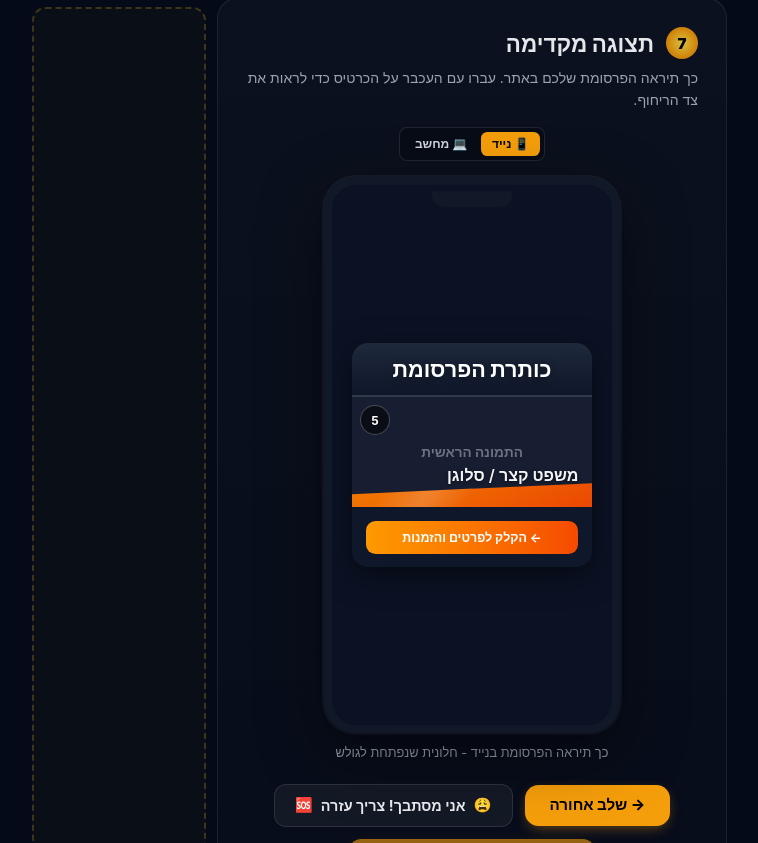
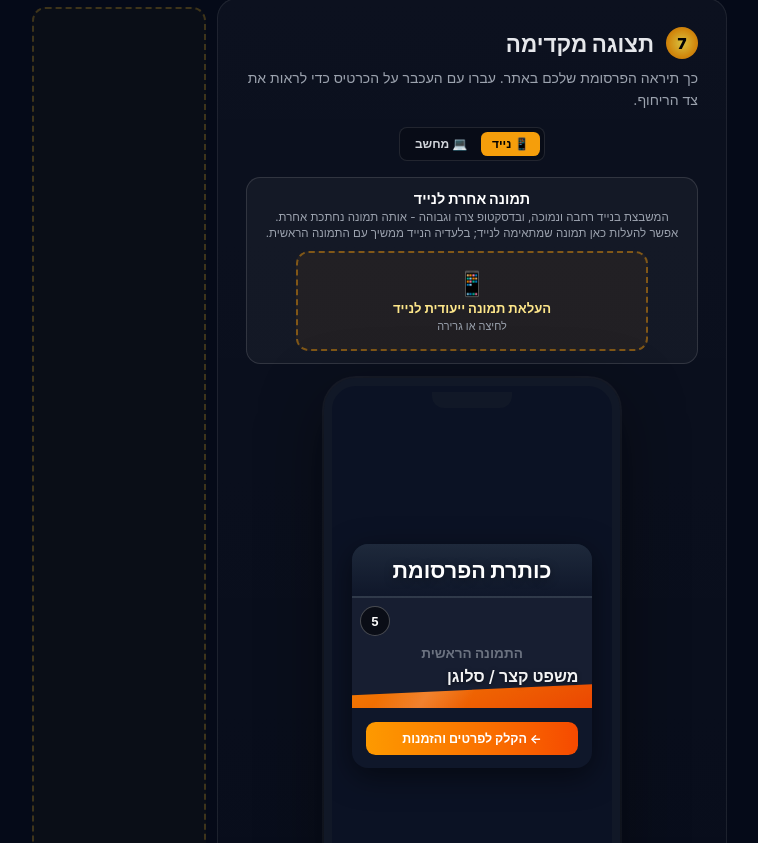
Before and after one commit to gofreeil/purchasing_groups, a SvelteKit app: page /advertise/builder in a window 1280 px wide. Shown: the part 3177-4020 px from the top of the page, without its empty margins (329-1087 px from the left). Built offline with nearby package versions, Linux system fonts and the light colour scheme; no server answers; a web font is replaced by a local one.

Commit message:
הוספת תמונה ייעודית לנייד מעל התצוגה המקדימה בסטודיו

```diff
--- a/src/routes/advertise/builder/+page.svelte
+++ b/src/routes/advertise/builder/+page.svelte
@@ -296,6 +296,16 @@
     let mainImageZoom = $state(1);
     // ה-fit המאוחד שמוזרם לכל התצוגות (וגם נשלח עם המודעה בשליחה)
     let mainImageFit = $derived({ x: mainImageObjectX, y: mainImageObjectY, z: mainImageZoom });
+
+    // תמונה ייעודית לנייד: המשבצת בנייד רחבה ונמוכה, ובדסקטופ צרה וגבוהה
+    let mobileImage = $state("");
+    let mobileImageObjectX = $state(50);
+    let mobileImageObjectY = $state(50);
+    let mobileImageZoom = $state(1);
+    let mobileImageFit = $derived({ x: mobileImageObjectX, y: mobileImageObjectY, z: mobileImageZoom });
+    let previewMobileImage = $derived(mobileImage || mainImage);
+    let previewMobileFit = $derived(mobileImage ? mobileImageFit : mainImageFit);
+    let isDraggingMobile = $state(false);
     let title = $state("");
     let titleColor = $state("#ffffff");
     let titleFontSize = $state(1.15);
@@ -533,6 +543,8 @@
             title, subtitle, hoverText, cta, gradient,
             logo, mainImage,
             mainImageFit: { x: mainImageObjectX, y: mainImageObjectY, z: mainImageZoom },
+            mobileImage: mobileImage || undefined,
+            mobileImageFit: mobileImage ? { x: mobileImageObjectX, y: mobileImageObjectY, z: mobileImageZoom } : undefined,
             landing: {
                 headline: landingHeadline,
                 pitch: landingPitch,
@@ -551,6 +563,7 @@
     /** החלת תמונות שכווצו בחזרה על המצב (אחרי shrinkAdPayload) @param {any} p */
     function applyPayloadImages(p) {
         if (p.mainImage !== mainImage) mainImage = p.mainImage;
+        if (p.mobileImage && p.mobileImage !== mobileImage) mobileImage = p.mobileImage;
         if (p.logo !== logo) logo = p.logo;
         if (p.landing.image !== landingImage) landingImage = p.landing.image;
         let productsChanged = false;
@@ -564,7 +577,7 @@
 
     /**
      * @param {File | null | undefined} file
-     * @param {'main' | 'logo'} target
+     * @param {'main' | 'logo' | 'mobile'} target
      */
     async function processImageFile(file, target) {
         if (!file) return;
@@ -581,11 +594,12 @@
         // בדיקת התקציב הכולל: התמונה נכנסת רק אם כל המודעה נשארת מתחת לתקרה
         const candidate = buildPayloadSnapshot();
         if (target === "main") candidate.mainImage = url;
+        else if (target === "mobile") candidate.mobileImage = url;
         else candidate.logo = url;
         const fit = await shrinkAdPayload(candidate, AD_EFFECTIVE_LIMIT);
         if (!fit.ok) {
             uploadIssue = {
-                zone: target,
+                zone: target === "mobile" ? "main" : target,
                 msg: fmt(T.noRoom, { img: heaviestImageLabel(candidate, imageLabels) || "—" }),
             };
             return; // המצב הקיים לא נגעו בו — אפשר להמשיך לעבוד
@@ -593,13 +607,17 @@
 
         applyPayloadImages(candidate);
         if (res.wasCompressed || fit.changed) {
-            const finalUrl = target === "main" ? candidate.mainImage : candidate.logo;
+            const finalUrl = target === "main" ? candidate.mainImage : target === "mobile" ? candidate.mobileImage : candidate.logo;
             showCompressNotice(res.originalBytes, approxDataUrlBytes(finalUrl));
         }
         if (target === "main") {
             mainImageObjectX = 50;
             mainImageObjectY = 50;
             mainImageZoom = 1;
+        } else if (target === "mobile") {
+            mobileImageObjectX = 50;
+            mobileImageObjectY = 50;
+            mobileImageZoom = 1;
         } else {
             logoOriginal = candidate.logo;
             hasCircleCrop = false;
@@ -609,32 +627,51 @@
 
     /**
      * @param {Event} e
-     * @param {'main' | 'logo'} target
+     * @param {'main' | 'logo' | 'mobile'} target
      */
     async function handleImage(e, target) {
         const input = /** @type {HTMLInputElement} */ (e.target);
         await processImageFile(input.files?.[0], target);
     }
 
-    /** @param {'main' | 'logo'} target */
+    /** @param {'main' | 'logo' | 'mobile'} target */
     function clearImage(target) {
         if (target === "main") { mainImage = ""; mainImageObjectX = 50; mainImageObjectY = 50; mainImageZoom = 1; }
+        else if (target === "mobile") { mobileImage = ""; mobileImageObjectX = 50; mobileImageObjectY = 50; mobileImageZoom = 1; }
         else { logo = ""; logoOriginal = ""; hasCircleCrop = false; }
     }
-    /** @param {'up' | 'down' | 'left' | 'right'} dir */
-    function nudgeMainImage(dir) {
+    /**
+     * @param {'up' | 'down' | 'left' | 'right'} dir
+     * @param {'main' | 'mobile'} [which]
+     */
+    function nudgeMainImage(dir, which = "main") {
         const STEP = 8;
+        if (which === "mobile") {
+            if (dir === "up") mobileImageObjectY = Math.max(0, mobileImageObjectY - STEP);
+            if (dir === "down") mobileImageObjectY = Math.min(100, mobileImageObjectY + STEP);
+            if (dir === "left") mobileImageObjectX = Math.max(0, mobileImageObjectX - STEP);
+            if (dir === "right") mobileImageObjectX = Math.min(100, mobileImageObjectX + STEP);
+        } else {
             if (dir === "up") mainImageObjectY = Math.max(0, mainImageObjectY - STEP);
             if (dir === "down") mainImageObjectY = Math.min(100, mainImageObjectY + STEP);
             if (dir === "left") mainImageObjectX = Math.max(0, mainImageObjectX - STEP);
             if (dir === "right") mainImageObjectX = Math.min(100, mainImageObjectX + STEP);
         }
+    }
     /** זום פנימה/החוצה בצעדים יחסיים; 1 = מילוי המשבצת (cover) */
-    /** @param {'in' | 'out'} dir */
-    function zoomMainImage(dir) {
+    /**
+     * @param {'in' | 'out'} dir
+     * @param {'main' | 'mobile'} [which]
+     */
+    function zoomMainImage(dir, which = "main") {
         const FACTOR = 1.15;
+        if (which === "mobile") {
+            const next = dir === "in" ? mobileImageZoom * FACTOR : mobileImageZoom / FACTOR;
+            mobileImageZoom = Math.round(Math.min(AD_ZOOM_MAX, Math.max(AD_ZOOM_MIN, next)) * 100) / 100;
+        } else {
             const next = dir === "in" ? mainImageZoom * FACTOR : mainImageZoom / FACTOR;
             mainImageZoom = Math.round(Math.min(AD_ZOOM_MAX, Math.max(AD_ZOOM_MIN, next)) * 100) / 100;
+        }
     }
 
     /**
@@ -907,6 +944,10 @@
                     mainImageObjectX = typeof d.mainImageObjectX === "number" ? d.mainImageObjectX : 50;
                     mainImageObjectY = typeof d.mainImageObjectY === "number" ? d.mainImageObjectY : 50;
                     mainImageZoom = typeof d.mainImageZoom === "number" ? d.mainImageZoom : 1;
+                    mobileImage = d.mobileImage ?? "";
+                    mobileImageObjectX = typeof d.mobileImageObjectX === "number" ? d.mobileImageObjectX : 50;
+                    mobileImageObjectY = typeof d.mobileImageObjectY === "number" ? d.mobileImageObjectY : 50;
+                    mobileImageZoom = typeof d.mobileImageZoom === "number" ? d.mobileImageZoom : 1;
                     title = d.title ?? "";
                     titleColor = d.titleColor ?? "#ffffff";
                     titleFontSize = typeof d.titleFontSize === "number" ? d.titleFontSize : 1.15;
@@ -989,7 +1030,8 @@
         if (!browser) return;
         const snapshot = {
             logo, logoOriginal, hasCircleCrop, logoShape, logoBg, logoSize, hoverLogo, hoverLogoX, hoverLogoY, hoverLogoSize, logoPosition, logoPositionExplicit, logoFreeX, logoFreeY,
-            mainImage, mainImageObjectX, mainImageObjectY, mainImageZoom, title, titleColor, titleOffsetY, titleFontSize, lpLogoAlign, lpLogoBg, lpLogoSize,
+            mainImage, mainImageObjectX, mainImageObjectY, mainImageZoom,
+            mobileImage, mobileImageObjectX, mobileImageObjectY, mobileImageZoom, title, titleColor, titleOffsetY, titleFontSize, lpLogoAlign, lpLogoBg, lpLogoSize,
             subtitle, subFontSize, subLineHeight, subAlign, hoverText, cta, gradient, diagHeight,
             landingHeadline, landingPitch, landingExtended, landingImage, landingAdvantages,
             uniqueness, phone, whatsapp, website, email, address, hours, products,
@@ -1662,6 +1704,43 @@
                     </div>
 
                     {#if previewMode === "mobile"}
+                        <!-- החלפת תמונה ייעודית לנייד: ממוקמת מעל התצוגה המקדימה -->
+                        <div class="mobile-image-swap">
+                            <h4 class="mobile-image-swap-title">תמונה אחרת לנייד</h4>
+                            <p class="mobile-image-swap-help">המשבצת בנייד רחבה ונמוכה, ובדסקטופ צרה וגבוהה - אותה תמונה נחתכת אחרת. אפשר להעלות כאן תמונה שמתאימה לנייד; בלעדיה הנייד ממשיך עם התמונה הראשית.</p>
+                            {#if mobileImage}
+                                <div class="mobile-image-swap-frame"
+                                     class:dragging={isDraggingMobile}
+                                     ondragover={(e) => dragOver(e, (v) => (isDraggingMobile = v))}
+                                     ondragleave={(e) => dragLeave(e, (v) => (isDraggingMobile = v))}
+                                     ondrop={(e) => handleDrop(e, "mobile", (v) => (isDraggingMobile = v))}>
+                                    <img src={mobileImage} alt="תמונה לנייד" style:object-position="{mobileImageObjectX}% {mobileImageObjectY}%" use:adImgFit={mobileImageFit} />
+                                    <button type="button" class="crop-arrow up" onclick={() => nudgeMainImage("up", "mobile")} aria-label="למעלה">▲</button>
+                                    <button type="button" class="crop-arrow down" onclick={() => nudgeMainImage("down", "mobile")} aria-label="למטה">▼</button>
+                                    <button type="button" class="crop-arrow left" onclick={() => nudgeMainImage("left", "mobile")} aria-label="שמאלה">◀</button>
+                                    <button type="button" class="crop-arrow right" onclick={() => nudgeMainImage("right", "mobile")} aria-label="ימינה">▶</button>
+                                    <button type="button" class="remove-x" onclick={() => clearImage("mobile")} aria-label="הסר תמונה לנייד">✕</button>
+                                    <button type="button" class="crop-reset" onclick={() => { mobileImageObjectX = 50; mobileImageObjectY = 50; mobileImageZoom = 1; }} aria-label="איפוס">⊙</button>
+                                    <button type="button" class="crop-zoom zoom-in" onclick={() => zoomMainImage("in", "mobile")} aria-label="הגדל">＋</button>
+                                    <button type="button" class="crop-zoom zoom-out" onclick={() => zoomMainImage("out", "mobile")} aria-label="הקטן">－</button>
+                                </div>
+                                <p class="mobile-image-swap-note">התמונה לנייד פעילה ומוצגת בתצוגה</p>
+                            {:else}
+                                <label class="mobile-image-swap-drop"
+                                       class:dragging={isDraggingMobile}
+                                       ondragover={(e) => dragOver(e, (v) => (isDraggingMobile = v))}
+                                       ondragleave={(e) => dragLeave(e, (v) => (isDraggingMobile = v))}
+                                       ondrop={(e) => handleDrop(e, "mobile", (v) => (isDraggingMobile = v))}>
+                                    <span style="font-size: 1.5rem;" aria-hidden="true">{isDraggingMobile ? "✨" : "📱"}</span>
+                                    <span class="mobile-image-swap-drop-main">
+                                        {isDraggingMobile ? "שחררו כאן את התמונה" : "העלאת תמונה ייעודית לנייד"}
+                                    </span>
+                                    <span class="mobile-image-swap-drop-sub">לחיצה או גרירה</span>
+                                    <input type="file" accept="image/*" onchange={(e) => handleImage(e, "mobile")} style="display: none;" />
+                                </label>
+                            {/if}
+                        </div>
+
                         <div class="preview-frame">
                             <div class="phone-screen">
                                 <div class="phone-notch"></div>
@@ -1674,8 +1753,8 @@
                                             <h3 class="popup-title-above" style:color={titleColor}>{title || T.phTitle}</h3>
                                         </div>
                                         <div class="popup-img pro-img-wrap">
-                                            {#if mainImage}
-                                                <img src={mainImage} alt={title} style:object-position="{mainImageObjectX}% {mainImageObjectY}%" use:adImgFit={mainImageFit} />
+                                            {#if previewMobileImage}
+                                                <img src={previewMobileImage} alt={title} use:adImgFit={previewMobileFit} />
                                             {:else}
                                                 <div class="img-placeholder">{T.mainImageAlt}</div>
                                             {/if}
@@ -3654,4 +3733,53 @@
         font-weight: 700;
         margin: 0;
     }
+
+    /* ============== תמונה ייעודית לנייד ============== */
+    .mobile-image-swap {
+        margin-bottom: 0.9rem;
+        border: 1px solid rgba(255, 255, 255, 0.12);
+        border-radius: 0.9rem;
+        background: rgba(255, 255, 255, 0.04);
+        padding: 0.75rem 0.85rem;
+        text-align: center;
+    }
+    .mobile-image-swap-title {
+        margin: 0; color: white; font-weight: 900; font-size: 0.9rem;
+    }
+    .mobile-image-swap-help {
+        margin: 0.2rem 0 0.6rem; color: rgb(156, 163, 175); font-size: 0.72rem; line-height: 1.35;
+    }
+    .mobile-image-swap-drop {
+        display: flex; flex-direction: column; align-items: center; justify-content: center; gap: 0.15rem;
+        width: 100%; max-width: 320px; margin: 0 auto;
+        padding: 1rem 0.9rem; border-radius: 0.8rem; cursor: pointer;
+        border: 2px dashed rgba(245, 158, 11, 0.45); background: rgba(245, 158, 11, 0.06);
+        color: rgb(253, 230, 138);
+        transition: background 0.15s, border-color 0.15s, transform 0.15s;
+    }
+    .mobile-image-swap-drop:hover {
+        background: rgba(245, 158, 11, 0.14); border-color: rgba(245, 158, 11, 0.8);
+    }
+    .mobile-image-swap-drop.dragging {
+        border-color: rgb(34, 197, 94); background: rgba(34, 197, 94, 0.12);
+        box-shadow: 0 0 0 4px rgba(34, 197, 94, 0.18);
+        transform: scale(1.01);
+    }
+    .mobile-image-swap-drop-main { font-weight: 800; font-size: 0.82rem; }
+    .mobile-image-swap-drop-sub { color: rgb(156, 163, 175); font-size: 0.68rem; }
+    .mobile-image-swap-frame.dragging {
+        border-color: rgb(34, 197, 94);
+        box-shadow: 0 0 0 4px rgba(34, 197, 94, 0.2);
+    }
+    .mobile-image-swap-frame {
+        position: relative; width: 100%; max-width: 320px; margin: 0 auto;
+        aspect-ratio: 384 / 176; border-radius: 0.7rem; overflow: hidden;
+        border: 2px solid rgba(245, 158, 11, 0.45);
+    }
+    .mobile-image-swap-frame img {
+        width: 100%; height: 100%; object-fit: cover; display: block;
+    }
+    .mobile-image-swap-note {
+        margin: 0.45rem 0 0; color: rgb(134, 239, 172); font-size: 0.7rem; font-weight: 700;
+    }
 </style>
```
Lines whose indentation alone changed are shown as unchanged.
